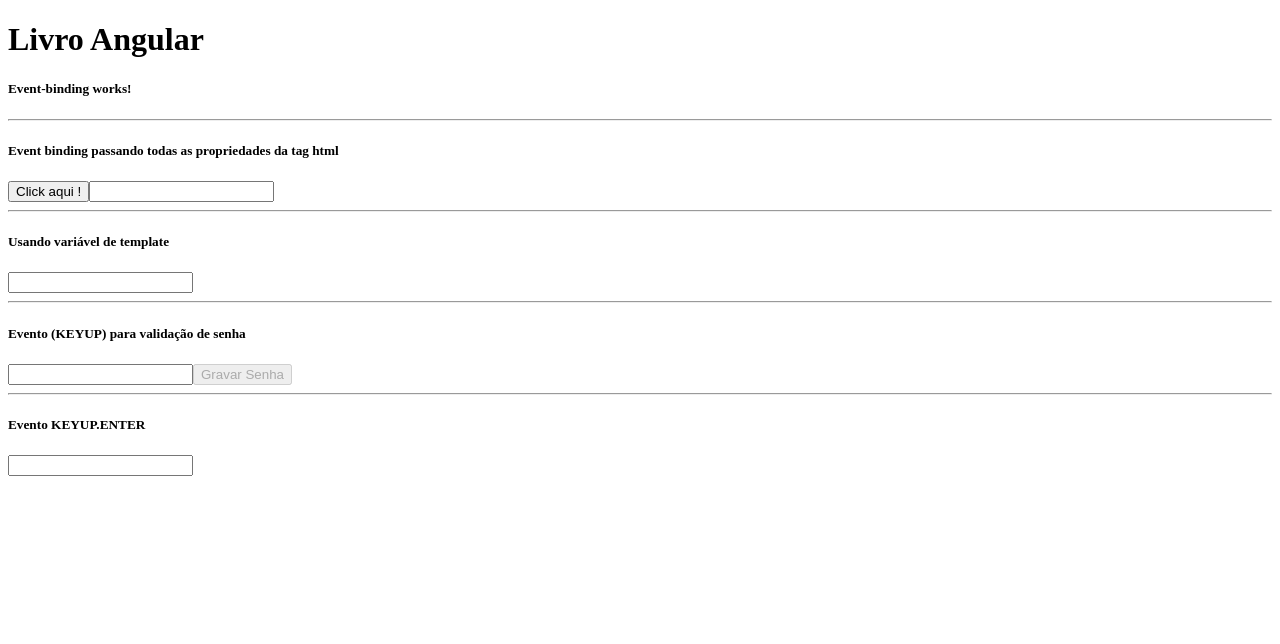
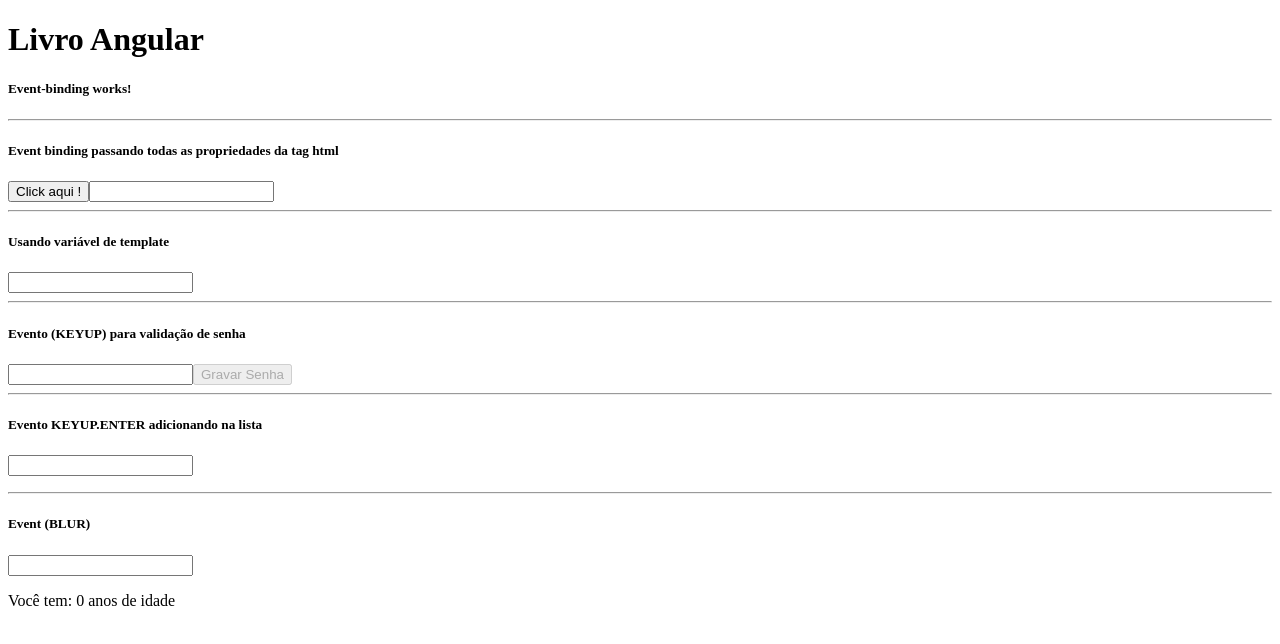
Before and after one commit to BetoCruz/Propriedades-Angular-, an Angular app in the folder livroangular/: page / in a window 1280 px wide. Shown: the top 644 px of the page. Built offline with nearby package versions, Linux system fonts and the light colour scheme.

Commit message:
criação do componente para uso do event-binding, usamos esse data-binding para transmitir dados do template para classe do componente .

```diff
--- a/livroangular/src/app/event-binding/event-binding.component.html
+++ b/livroangular/src/app/event-binding/event-binding.component.html
@@ -6,7 +6,7 @@
 <input (keyup)="digitou($event)">
 <hr>
 
-<!--Variavel de template #valorInput-->
+<!--Variavel de template #valorInput---------------------->
 <h5>Usando variável de template</h5>
 <input #valorInput (keyup)="digitouVarTemplate(valorInput.value)">
 <hr>
@@ -19,7 +19,7 @@
 
 
 <!--Evento KEYUP.ENTER ------------------------------------>
-<h5>Evento KEYUP.ENTER </h5>
+<h5>Evento KEYUP.ENTER adicionando na lista </h5>
 <input type="text" #conteudo  (keyup.enter)="adicionar(conteudo.value); conteudo.value ='' ">
 
 <ul>
@@ -27,3 +27,9 @@
         {{item}}
     </li>
 </ul>
+<hr>
+
+<!--(BLUR)------------------------------------------------->
+<h5>Event (BLUR)</h5>
+<input type="text" #data (blur)="verIdade(data.value)" >
+<p>Você tem: {{idade}} anos de idade</p>
--- a/livroangular/src/app/event-binding/event-binding.component.ts
+++ b/livroangular/src/app/event-binding/event-binding.component.ts
@@ -13,11 +13,15 @@
   //-------------- Event keyup.enter ---------------------
   valores: string [] = [];
 
+  //--------------Blur----------------------.
+  idade: number = 0;
+
 
   constructor() { }
 
   ngOnInit():  void  {
   }
+
 
 
   meuClick(): void {
@@ -50,5 +54,10 @@
     this.valores.push(valor);
   }
 
+  //--------------Blur-------------
+  verIdade(valor): void {
+    let ano = new Date();
+    this.idade = ano.getFullYear() - valor;
+  }
 
 }
```
Lines whose indentation alone changed are shown as unchanged.
